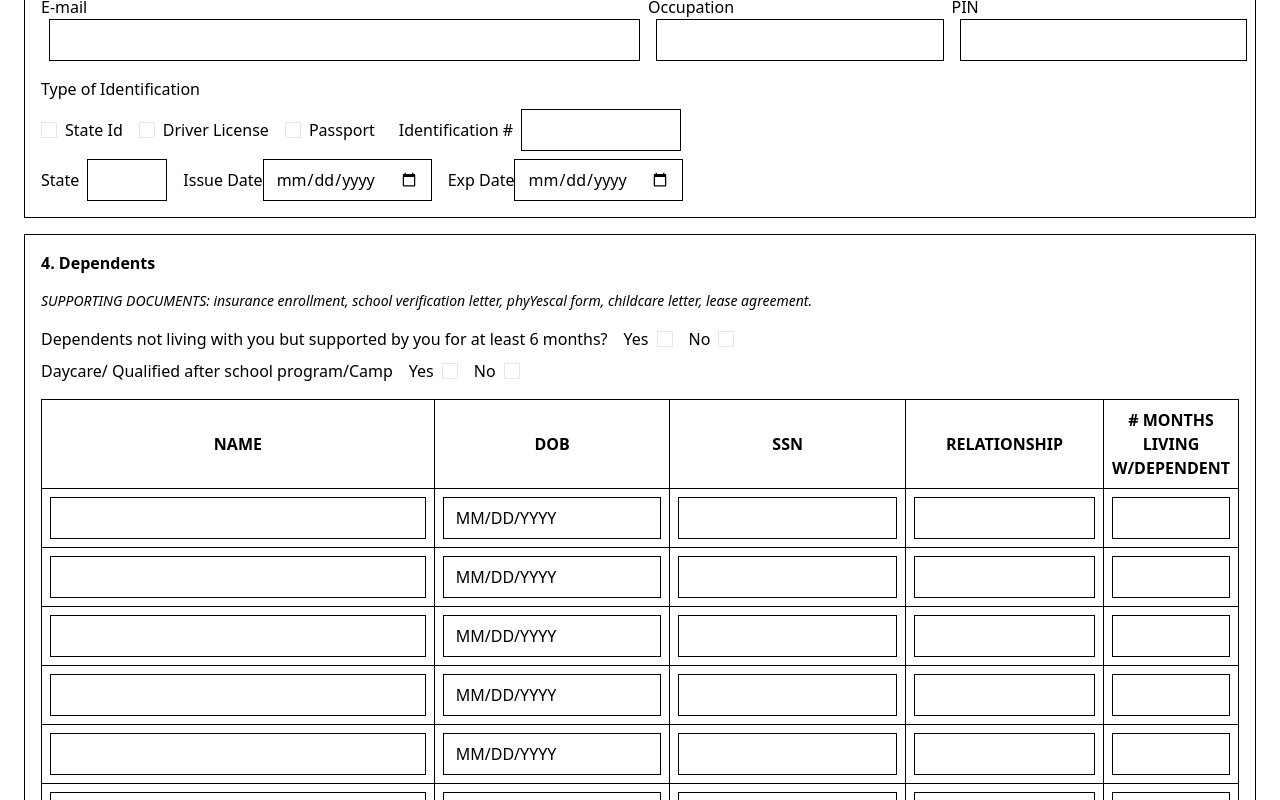
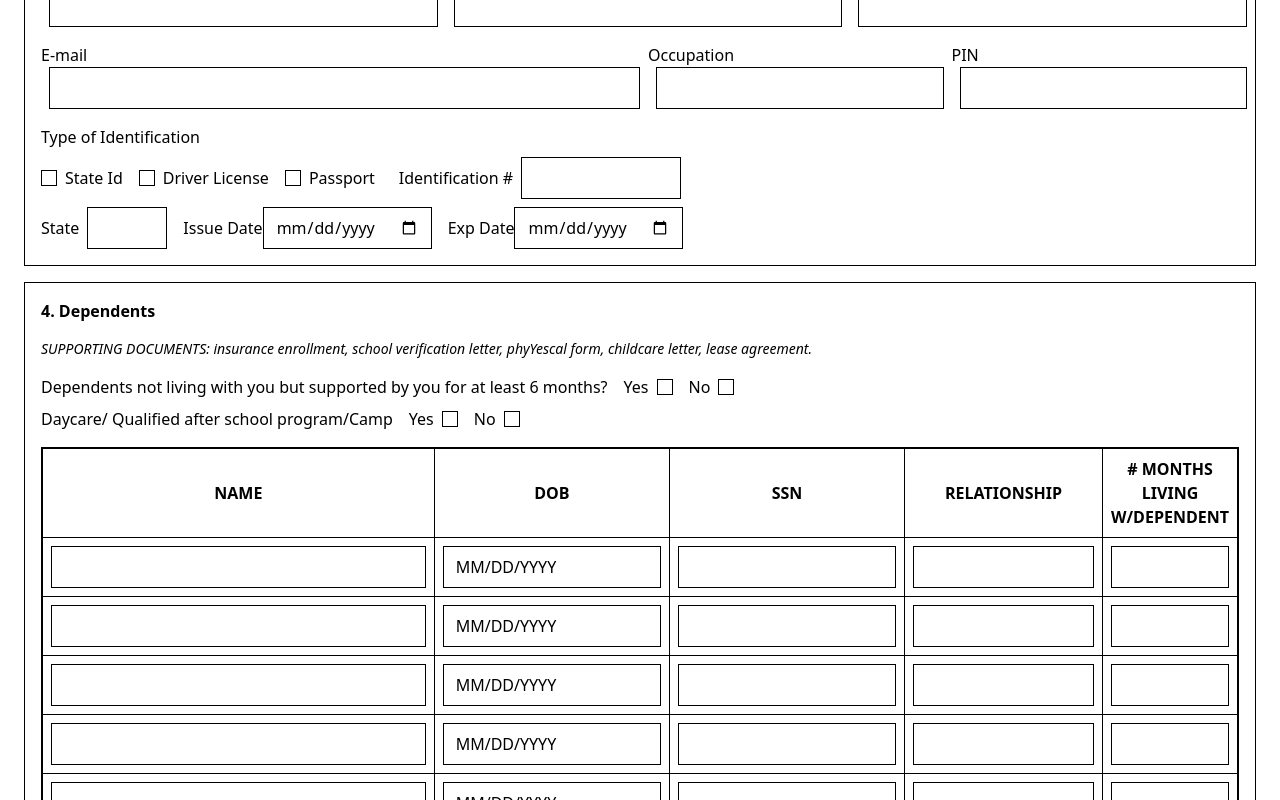
Before and after one commit to tohka53/formsquali, an Angular app: page /formen in a window 1280 px wide. Shown: the part 1580-2380 px from the top of the page. Built offline with nearby package versions, Linux system fonts and the light colour scheme.

Commit message:
intakefomr english

```diff
--- a/src/app/formen/formen/formen.component.css
+++ b/src/app/formen/formen/formen.component.css
@@ -0,0 +1,153 @@
+.form-section {
+    page-break-inside: avoid;
+    margin-bottom: 20px;
+    border: 1px solid #000;
+    padding: 1rem;
+}
+
+/* Estilos para control de paginación */
+#form-container {
+    overflow: visible !important;
+    min-height: 100vh;
+}
+
+/* Mejoras para la visualización en PDF */
+input[type="text"],
+input[type="email"],
+input[type="tel"],
+input[type="number"],
+input[type="password"],
+input[type="url"],
+input[type="date"] {
+    min-height: 24px;
+}
+
+.border-black {
+    border-color: #000000 !important;
+}
+
+/* Asegurar que los checkboxes sean visibles */
+input[type="checkbox"] {
+    min-width: 16px;
+    min-height: 16px;
+    border: 1px solid black;
+}
+
+/* Estilos para las secciones principales */
+.section-header {
+    page-break-before: always;
+    margin-top: 25.4mm; /* Una pulgada */
+    border: 1px solid #000;
+    padding: 1rem;
+    margin-bottom: 1rem;
+}
+
+/* Mejorar la delimitación de secciones */
+.form-block {
+    border: 1px solid #000;
+    padding: 1rem;
+    margin-bottom: 1rem;
+}
+
+/* Evitar cortes en elementos importantes */
+.signature-section,
+.office-use-section,
+.certification-section {
+    page-break-inside: avoid;
+    border: 1px solid #000;
+    padding: 1rem;
+    margin-bottom: 1rem;
+}
+
+/* Mejorar la legibilidad de los bordes en el PDF */
+.border {
+    border-width: 1px !important;
+}
+
+/* Asegurar que los títulos de sección no se corten */
+h3, h4 {
+    page-break-after: avoid;
+    margin-bottom: 1rem;
+}
+
+/* Mantener junto el contenido relacionado */
+.form-group {
+    page-break-inside: avoid;
+    border: 1px solid #000;
+    padding: 1rem;
+    margin-bottom: 1rem;
+}
+
+/* Tabla de dependientes */
+.dependents-table {
+    border: 1px solid #000;
+    margin-bottom: 1rem;
+}
+
+.dependents-table th,
+.dependents-table td {
+    border: 1px solid #000;
+    padding: 8px;
+}
+
+/* Secciones específicas */
+.personal-info,
+.spouse-info,
+.dependents-info,
+.health-insurance,
+.bank-info {
+    border: 1px solid #000;
+    padding: 1rem;
+    margin-bottom: 1rem;
+}
+
+/* Ajustes para la impresión */
+@media print {
+    .form-section {
+        margin-bottom: 10mm;
+        border: 1px solid #000;
+    }
+
+    .page-break {
+        page-break-before: always;
+    }
+
+    .no-break {
+        page-break-inside: avoid;
+    }
+}
+
+/* Estilos adicionales para el formulario */
+.form-header {
+    margin-bottom: 2rem;
+}
+
+.checkbox-group {
+    display: flex;
+    gap: 1rem;
+    align-items: center;
+}
+
+.input-group {
+    margin-bottom: 1rem;
+    padding: 0.5rem;
+}
+
+.required-field::after {
+    content: "*";
+    color: red;
+    margin-left: 4px;
+}
+
+/* Botones */
+.submit-button {
+    background-color: #22c55e;
+    color: white;
+    padding: 0.5rem 1.5rem;
+    border-radius: 0.375rem;
+    transition: background-color 0.2s;
+}
+
+.submit-button:hover {
+    background-color: #16a34a;
+}
--- a/src/app/formen/formen/formen.component.html
+++ b/src/app/formen/formen/formen.component.html
@@ -1,16 +1,13 @@
-<head><meta name="viewport" content="width=1024">
+<head>
+    <meta name="viewport" content="width=1024">
 </head>
-<!-- Contenedor principal del formulario -->
 <div class="min-h-screen bg-white p-6" id="form-container">
-    <!-- Encabezado con información de contacto -->
-    <div class="w-full max-w-6xl mx-auto">
+    <!-- Encabezado -->
+    <div class="w-full max-w-6xl mx-auto form-header">
         <div class="flex justify-between items-center mb-8 text-sm">
-            <!-- Columna del logo -->
             <div class="w-1/3">
                 <img src="/assets/logo1.png" alt="Qualitech Boston" class="w-full max-w-[350px]">
             </div>
-
-            <!-- Columna de la información -->
             <div class="text-right">
                 <p class="font-semibold">671 Adams Street</p>
                 <p>Dorchester MA 02122</p>
@@ -21,22 +18,22 @@
         </div>
     </div>
 
-    <!-- Título del formulario -->
+    <!-- Título -->
     <div class="text-center mb-8">
-        <h1 class="text-2xl font-bold">INCOME TAX <input type="text" class="w-full border-b border-black p-2 text-center"></h1>
-        <h2 class="text-xl font-boldp-2">CLIENT PROFILE FORM</h2>
+        <h1 class="text-2xl font-bold">INCOME TAX <p class="text-white">.</p><input type="text" class="w-full border-b border-black p-2 text-center"></h1>
+
+        <h2 class="text-xl font-bold p-2">CLIENT PROFILE FORM</h2>
     </div>
 
-    <!-- Formulario principal -->
+    <form #formRef="ngForm">
 
-
-    <form #formRef="ngForm">
 <!-- Preguntas iniciales -->
 <div class="border border-black p-4 mb-4">
     <div class="space-y-4">
         <!-- ¿Fuiste nuestro cliente fiscal el año pasado? -->
         <div class="flex items-center gap-4">
             <span>Were you our tax customer last year? </span>
+
             <div class="flex gap-4">
                 <label class="flex items-center">
                     <span class="mr-2">Yes</span>
@@ -361,7 +358,7 @@
 </div>
 
 <!-- Dependientes -->
-<div class="border border-black p-4 mb-4">
+<div class="border border-black p-4 mb-4 dependents-info">
     <h3 class="font-bold mb-4">4. Dependents</h3>
     <p class="text-sm italic mb-4">SUPPORTING DOCUMENTS: insurance enrollment, school verification letter, phyYescal form, childcare letter, lease agreement.</p>
 
@@ -392,7 +389,7 @@
     </div>
 
     <!-- Tabla de dependientes -->
-    <div class="border border-black">
+    <div class="border border-black dependents-table">
         <table class="w-full">
             <thead>
                 <tr class="border-b border-black">
@@ -770,7 +767,7 @@ statements.
 </div>
 
 <!-- Seguro de Salud -->
-<div class="border border-black p-4 mb-4">
+<div class="border border-black p-4 mb-4 health-insurance">
     <h3 class="font-bold mb-4">12. Health Insurance</h3>
     <div class="space-y-4">
         <!-- Tipo de seguro -->
@@ -909,7 +906,7 @@ statements.
 </div>
 
 <!-- Firmas -->
-<div class="space-y-8 mb-8">
+<div class="space-y-8 mb-8 signature-section">
     <div class="grid grid-cols-2 gap-8">
         <div>
             <label class="block mb-2">Customer’s Signature</label>
@@ -936,7 +933,7 @@ statements.
 </div>
 
 <!-- Solo para uso en la oficina -->
-<div class="border border-black p-4 mb-8">
+<div class="border border-black p-4 mb-8 office-use-section">
     <h4 class="font-bold mb-4">OFFICE USE ONLY</h4>
     <ul class="list-disc pl-4 space-y-2 text-sm">
         <li>Please attach a copy of picture I.D. Social Card, Insurance card and original W-2 forms</li>
@@ -949,7 +946,7 @@ statements.
 </div>
 
 <!-- Certificación -->
-<div class="border border-black p-4 text-sm">
+<div class="border border-black p-4 text-sm certification-section">
     <p class="mb-4 font-bold">
         By signing this form, I hereby certify that all information provided to Qualitech Professional Services is true, correct to the best of my knowledge and
         belief (I / we) Understand that any assessments, penalties, or audits by the IRS due to omissions or erroneous information provided to Qualitech (I /We)
```
